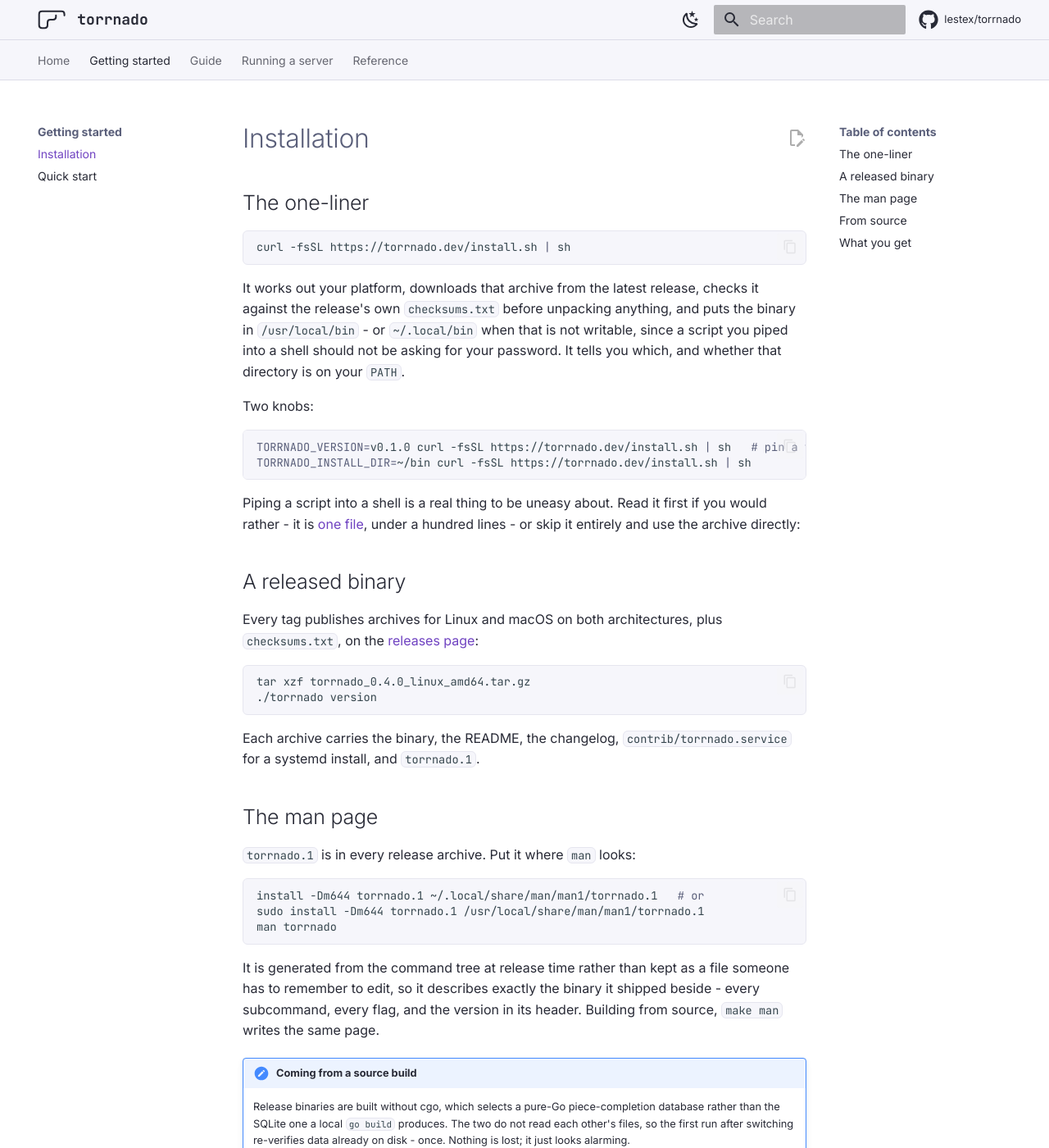
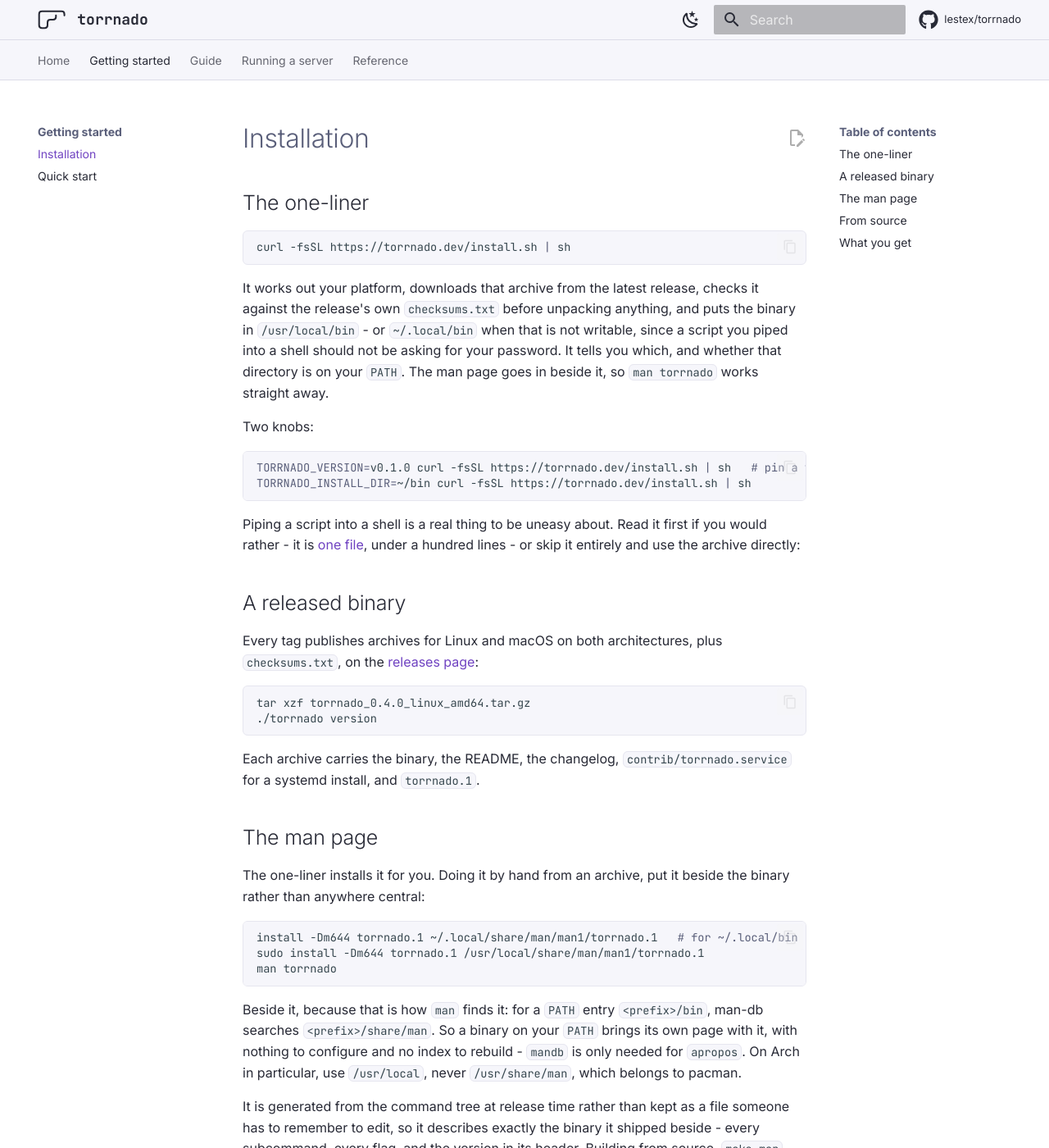
Before and after one commit to lestex/torrnado, an MkDocs documentation site: the page built from docs/getting-started/installation.md, in a window 1280 px wide and 1400 px high. Shown: the whole window at 82% size. Built offline with MkDocs 1.6.1 and Material for MkDocs 9.7.7, drawn with Linux system fonts in a browser that asks for light colours; comment, search, counter and statistics services are not loaded.

Commit message:
feat(docs): the install script puts the man page in too
The one-liner installed a binary and left the page in the archive, so
`man torrnado` only worked for people who went and read the docs about
installing it by hand.

It goes beside the binary, at <prefix>/share/man/man1, because that is
how man finds it: for a PATH entry <prefix>/bin, man-db searches
<prefix>/share/man. Nothing to configure, and no index to rebuild -
mandb is only wanted for apropos.

Best effort on both counts that can miss: a release before v0.4.0 has no
page in its archive, and an unwritable man directory is not a reason to
fail an install that has already put the binary where it was asked to.

Checked on Arch in a container, as root into /usr/local and as an
unprivileged user into ~/.local, with man torrnado rendering in both -
and against v0.3.1, whose archive has no page, which installs and says
nothing about it.

````diff
--- a/docs/getting-started/installation.md
+++ b/docs/getting-started/installation.md
@@ -11,7 +11,8 @@ release, checks it against the release's own `checksums.txt` before
 unpacking anything, and puts the binary in `/usr/local/bin` - or
 `~/.local/bin` when that is not writable, since a script you piped into a
 shell should not be asking for your password. It tells you which, and
-whether that directory is on your `PATH`.
+whether that directory is on your `PATH`. The man page goes in beside it,
+so `man torrnado` works straight away.
 
 Two knobs:
 
@@ -41,13 +42,21 @@ Each archive carries the binary, the README, the changelog,
 
 ## The man page
 
-`torrnado.1` is in every release archive. Put it where `man` looks:
+The one-liner installs it for you. Doing it by hand from an archive, put
+it beside the binary rather than anywhere central:
 
 ```sh
-install -Dm644 torrnado.1 ~/.local/share/man/man1/torrnado.1   # or
+install -Dm644 torrnado.1 ~/.local/share/man/man1/torrnado.1   # for ~/.local/bin
 sudo install -Dm644 torrnado.1 /usr/local/share/man/man1/torrnado.1
 man torrnado
 ```
+
+Beside it, because that is how `man` finds it: for a `PATH` entry
+`<prefix>/bin`, man-db searches `<prefix>/share/man`. So a binary on your
+`PATH` brings its own page with it, with nothing to configure and no
+index to rebuild - `mandb` is only needed for `apropos`. On Arch in
+particular, use `/usr/local`, never `/usr/share/man`, which belongs to
+pacman.
 
 It is generated from the command tree at release time rather than kept as
 a file someone has to remember to edit, so it describes exactly the binary
````
Also changed, not shown: 1 other file.
